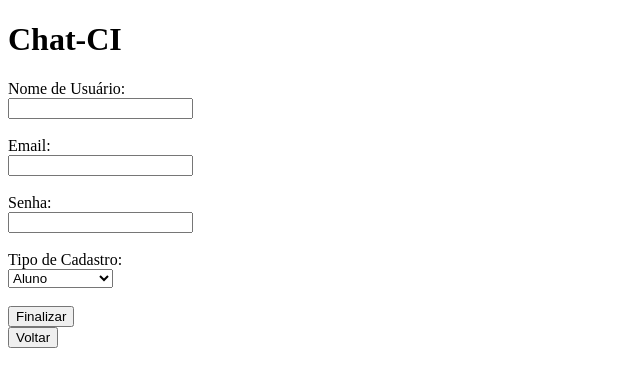
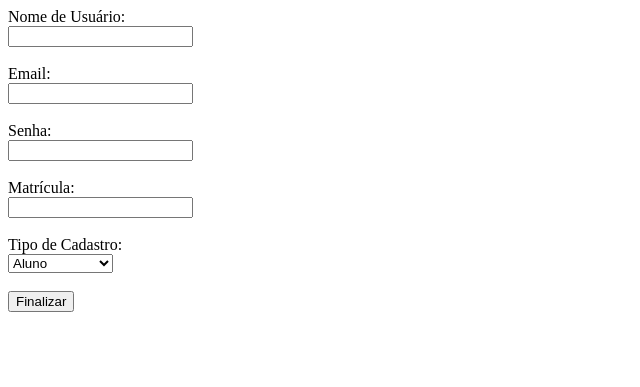
Before and after one commit to Manomanel/ChatCI-metodos, a Flask app: page /cadastro in a window 1280 px wide. Shown: the top 387 px of the page, without its empty margins (0-640 px from the left). Run offline with Flask 3, Linux system fonts and the light colour scheme; parts of the project's set-up code (start-up, migrations or seed data) failed here and were passed over.

Commit message:
adiciona matricula no cadastro

```diff
--- a/ChatCI/templates/cadastro.html
+++ b/ChatCI/templates/cadastro.html
@@ -1,28 +1,22 @@
-<!DOCTYPE html>
-<html lang="pt-br">
-   <head>
-      <meta charset="UTF-8" />
-      <title>Cadastro - ChatCI</title>
-   </head>
-   <body>
-      <h1><strong>Chat-CI</strong></h1>
 <form action="/finalizar_cadastro" method="post">
    <label for="nome">Nome de Usuário:</label><br />
    <input type="text" id="nome" name="nome" /><br /><br />
+
    <label for="email">Email:</label><br />
    <input type="email" id="email" name="email" /><br /><br />
+
    <label for="senha">Senha:</label><br />
    <input type="password" id="senha" name="senha" /><br /><br />
+
+   <label for="matricula">Matrícula:</label><br />
+   <input type="text" id="matricula" name="matricula" /><br /><br />
+
    <label for="tipo">Tipo de Cadastro:</label><br />
    <select name="tipo" id="tipo">
       <option value="aluno">Aluno</option>
       <option value="professor">Professor</option>
-            <option value="administrador">Administrador</option></select
-         ><br /><br />
+      <option value="administrador">Administrador</option>
+   </select><br /><br />
+
    <input type="submit" value="Finalizar" />
 </form>
-      <form action="/" method="get">
-         <input type="submit" value="Voltar" />
-      </form>
-   </body>
-</html>
```
Lines whose indentation alone changed are shown as unchanged.
